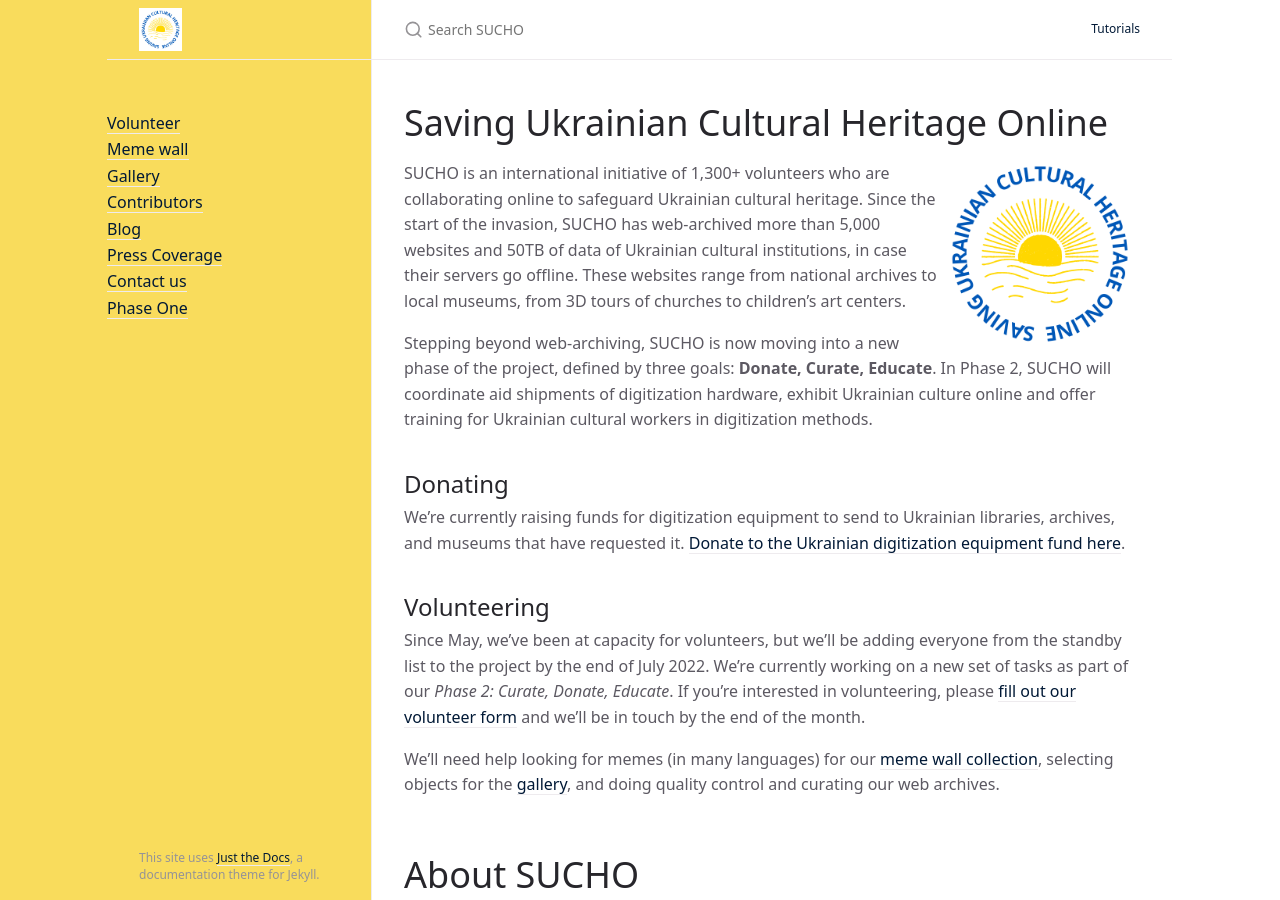
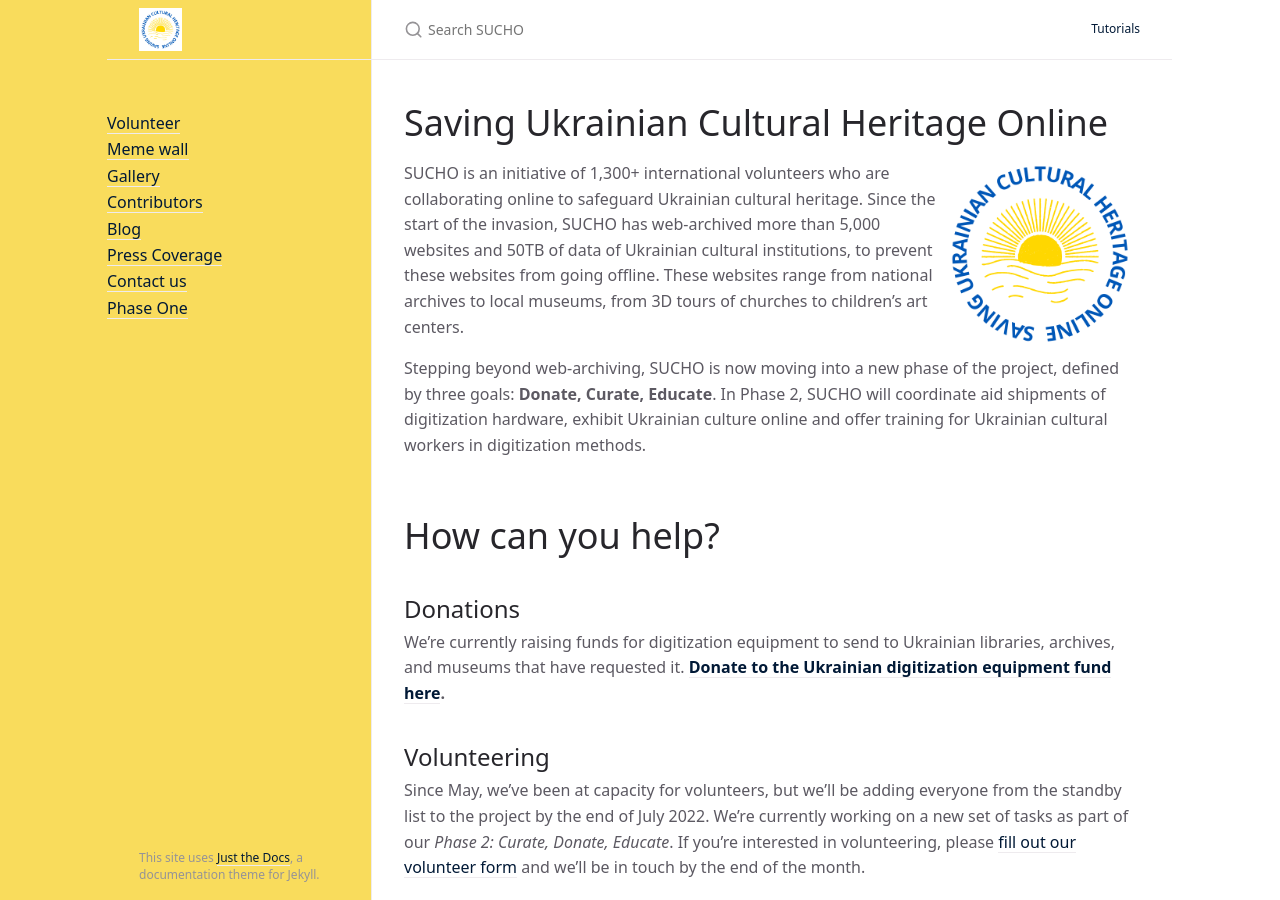
Before and after one commit to sucho-archiving/sucho-archiving.github.io, a Jekyll site: the page built from index.md, in a window 1280 px wide and 900 px high. Built offline with Jekyll 4.4.1, drawn with Linux system fonts in a browser that asks for light colours.

Commit message:
Blurb edits

```diff
--- a/index.md
+++ b/index.md
@@ -11,12 +11,14 @@
 
 <img src="/assets/images/sucho-logo.png" width="200px" style="float:right;" title="Saving Ukrainian Cultural Heritage Online">
 
-SUCHO is an international initiative of 1,300+ volunteers who are collaborating online to safeguard Ukrainian cultural heritage. Since the start of the invasion, SUCHO has web-archived more than 5,000 websites and 50TB of data of Ukrainian cultural institutions, in case their servers go offline. These websites range from national archives to local museums, from 3D tours of churches to children’s art centers.
+SUCHO is an initiative of 1,300+ international volunteers who are collaborating online to safeguard Ukrainian cultural heritage. Since the start of the invasion, SUCHO has web-archived more than 5,000 websites and 50TB of data of Ukrainian cultural institutions, to prevent these websites from going offline. These websites range from national archives to local museums, from 3D tours of churches to children’s art centers.
 
 Stepping beyond web-archiving, SUCHO is now moving into a new phase of the project, defined by three goals: **Donate, Curate, Educate**. In Phase 2, SUCHO will coordinate aid shipments of digitization hardware, exhibit Ukrainian culture online and offer training for Ukrainian cultural workers in digitization methods.
 
-## Donating
-We're currently raising funds for digitization equipment to send to Ukrainian libraries, archives, and museums that have requested it. [Donate to the Ukrainian digitization equipment fund here](https://opencollective.com/sucho/projects/equipment).
+# How can you help?
+
+## Donations
+We're currently raising funds for digitization equipment to send to Ukrainian libraries, archives, and museums that have requested it. **[Donate to the Ukrainian digitization equipment fund here](https://opencollective.com/sucho/projects/equipment).**
 
 ## Volunteering
 Since May, we've been at capacity for volunteers, but we'll be adding everyone from the standby list to the project by the end of July 2022. We're currently working on a new set of tasks as part of our *Phase 2: Curate, Donate, Educate*. If you're interested in volunteering, please [fill out our volunteer form](https://docs.google.com/forms/d/e/1FAIpQLSc6KbhtEOI8zKsQmKT_waE1XlYEF1E6t-HzJ7Gc1EBfMvMg_A/viewform) and we'll be in touch by the end of the month.
```
